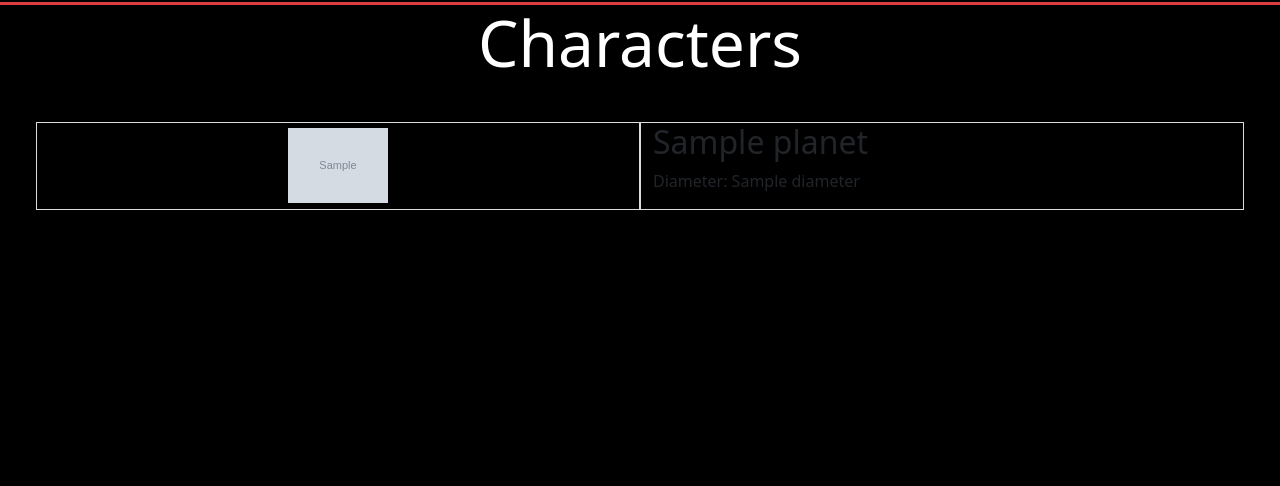
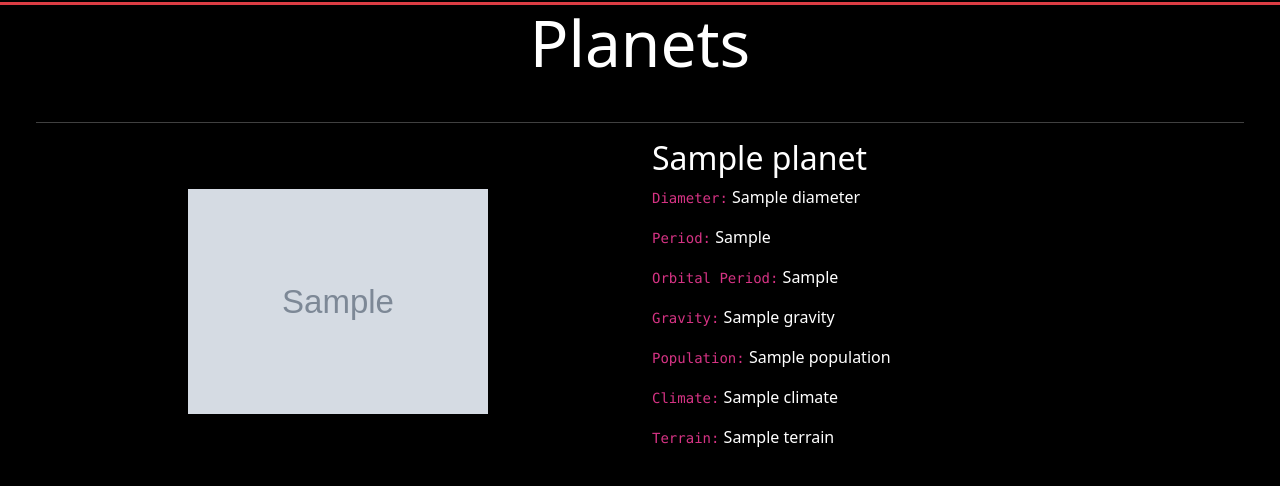
Before and after one commit to steven-sl/starwars, a Django app: template starwars/templates/planets.html in a window 1280 px wide. Shown: the part 54-540 px from the top of the page. Run offline with Django 4.2, Linux system fonts and the light colour scheme; the template is opened without the code that fills it: most values are stand-ins (such as "Sample title", 1, 10 or a date in 2020); grey boxes marked "Sample" are stand-in pictures.

Commit message:
Add additional data for planets

```diff
--- a/starwars/templates/planets.html
+++ b/starwars/templates/planets.html
@@ -3,20 +3,28 @@
 
 {% load static %}
 
-<h1 class="display-3 text-center section-title">Characters</h1>
+<h1 class="display-3 text-center section-title">Planets</h1>
 <br>
 
     {% for planet in planets_list %}
     <div class="container-fluid px-5 py-2">
-        <div class="row">
-          <div class="col-xl-6 col-lg-6 col-md-6 d-flex align-items-center justify-content-center" style="border:1px solid
-      #ddd">
-            <img src="{% static planet.img_url %}" alt="responsive webite" class="img-fluid " style="width:100px">
+        <div class="row planet_desc">
+            <hr>
+          <div class="col-xl-6 col-lg-6 col-md-6 d-flex align-items-center justify-content-center">
+            <img src="{% static planet.img_url %}" alt="responsive webite" class="img-fluid " style="width:300px">
           </div>
-          <div class="col-xl-6 col-lg-6 col-md-6" style="border:1px solid
-      #ddd">
+          <div class="col-xl-6 col-lg-6 col-md-6">
             <h2>{{planet.name}}</h2>
-            <p>Diameter: {{planet.diameter}}</p>
+            <p><code>Diameter:</code> {{planet.diameter}}</p>
+            <p><code>Period:</code> {{planet.rotation_period}}</p>
+            <p><code>Orbital Period:</code> {{planet.orbital_period }}</p>
+            <p><code>Gravity:</code> {{planet.gravity }}</p>
+            <p><code>Population:</code> {{planet.population }}</p>
+            <p><code>Climate:</code> {{planet.climate }}</p>
+            <p><code>Terrain:</code> {{planet.terrain }}</p>
+            <!-- <p>residents : {{planet.residents }}</p> -->
+            <!-- <p>films  : {{planet.films  }}</p> -->
+
           </div>
         </div>
       </div>
--- a/static/style.css
+++ b/static/style.css
@@ -10,3 +10,7 @@ html, body {
     background-color: black !important;
     border-bottom: 3px solid rgb(220,61,68);
 }
+
+.planet_desc{
+    color: white;
+}
```
